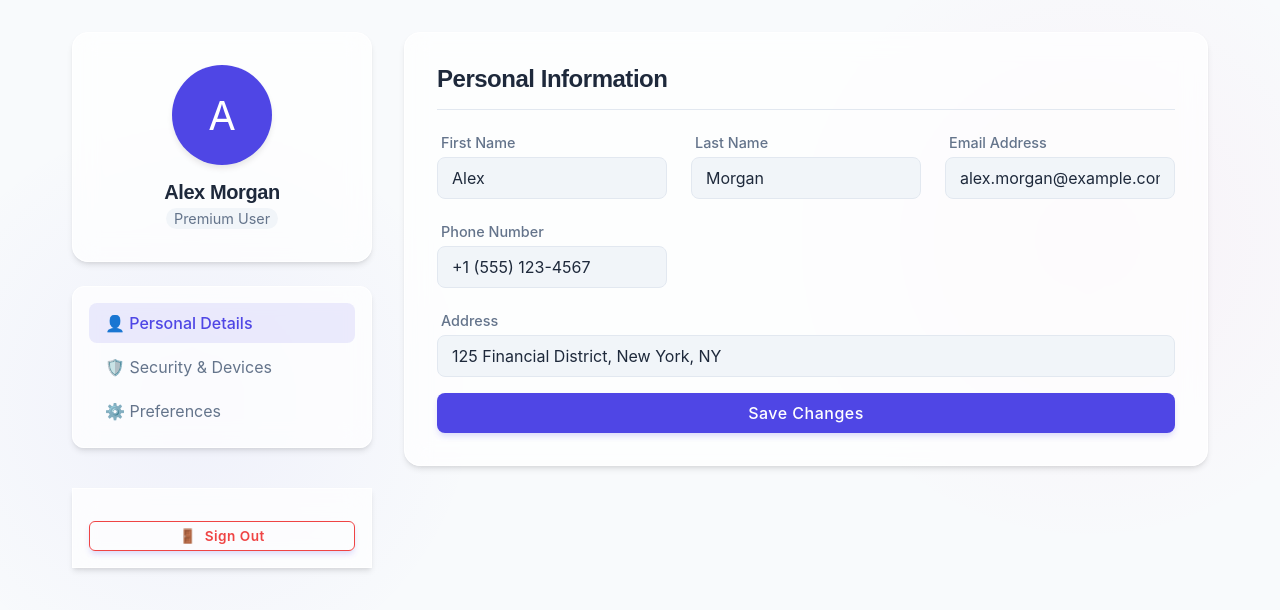
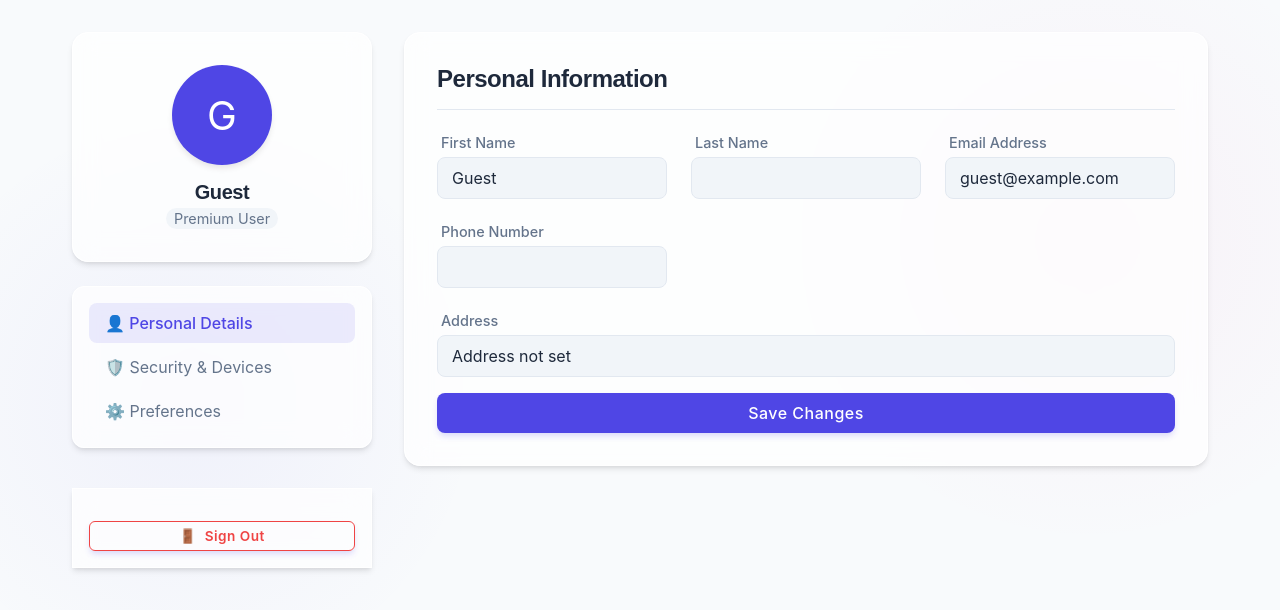
Before and after one commit to vijay-017/bank-application, a React app in the folder frontend/: page /profile in a window 1280 px wide. Shown: the top 610 px of the page. Built offline with nearby package versions, Linux system fonts and the light colour scheme; the HTML template or start-up script is replaced by a standard one.

Commit message:
navigate to profile page

```diff
--- a/frontend/src/pages/Dashboard.jsx
+++ b/frontend/src/pages/Dashboard.jsx
@@ -22,7 +22,7 @@ const Dashboard = () => {
                 <div className="logo-section">
                     <h2>GMR Bank</h2>
                 </div>
-                <div className="user-profile" onClick={() => navigate('/profile')}>
+                <div className="user-profile" onClick={() => navigate('/profile', { state: user })}>
                     <span>Good Morning, <strong>{user?.name || 'Guest'}</strong></span>
                     <div className="avatar">{user?.name ? user.name.charAt(0).toUpperCase() : 'U'}</div>
                 </div>
@@ -35,7 +35,7 @@ const Dashboard = () => {
                     {/* Balance Card */}
                     <div className="balance-card">
                         <div className="balance-label">Total Balance</div>
-                        <div className="balance-amount">${user?.balance?.toFixed(2) || "0.00"}</div>
+                        <div className="balance-amount">{user?.balance?.toFixed(2) || "0.00"}</div>
                         <div className="card-actions">
                             <button className="card-btn">Add Money</button>
                             <button className="card-btn">Send</button>
--- a/frontend/src/pages/Profile.jsx
+++ b/frontend/src/pages/Profile.jsx
@@ -1,17 +1,20 @@
 import React, { useState } from 'react';
-import { useNavigate } from 'react-router-dom';
+import { useNavigate, useLocation } from 'react-router-dom';
 import '../styles/pages/Profile.css';
 
 const Profile = () => {
     const navigate = useNavigate();
+    const location = useLocation();
+    const user = location.state || {}; // Get user from state
+
     const [activeTab, setActiveTab] = useState('personal');
 
     const [personalInfo, setPersonalInfo] = useState({
-        firstName: 'Alex',
-        lastName: 'Morgan',
-        email: 'alex.morgan@example.com',
-        phone: '+1 (555) 123-4567',
-        address: '125 Financial District, New York, NY'
+        firstName: user.name?.split(' ')[0] || 'Guest',
+        lastName: user.name?.split(' ').slice(1).join(' ') || '',
+        email: user.email || 'guest@example.com',
+        phone: user.phoneNo || '',
+        address: user.address || 'Address not set'
     });
 
     const [passwordData, setPasswordData] = useState({
@@ -149,8 +152,8 @@ const Profile = () => {
             {/* Sidebar */}
             <aside className="profile-sidebar">
                 <div className="profile-card glass-panel">
-                    <div className="profile-avatar">A</div>
-                    <h3 className="profile-name">Alex Morgan</h3>
+                    <div className="profile-avatar">{personalInfo.firstName.charAt(0).toUpperCase()}</div>
+                    <h3 className="profile-name">{personalInfo.firstName} {personalInfo.lastName}</h3>
                     <span className="profile-role">Premium User</span>
                 </div>
 
```
